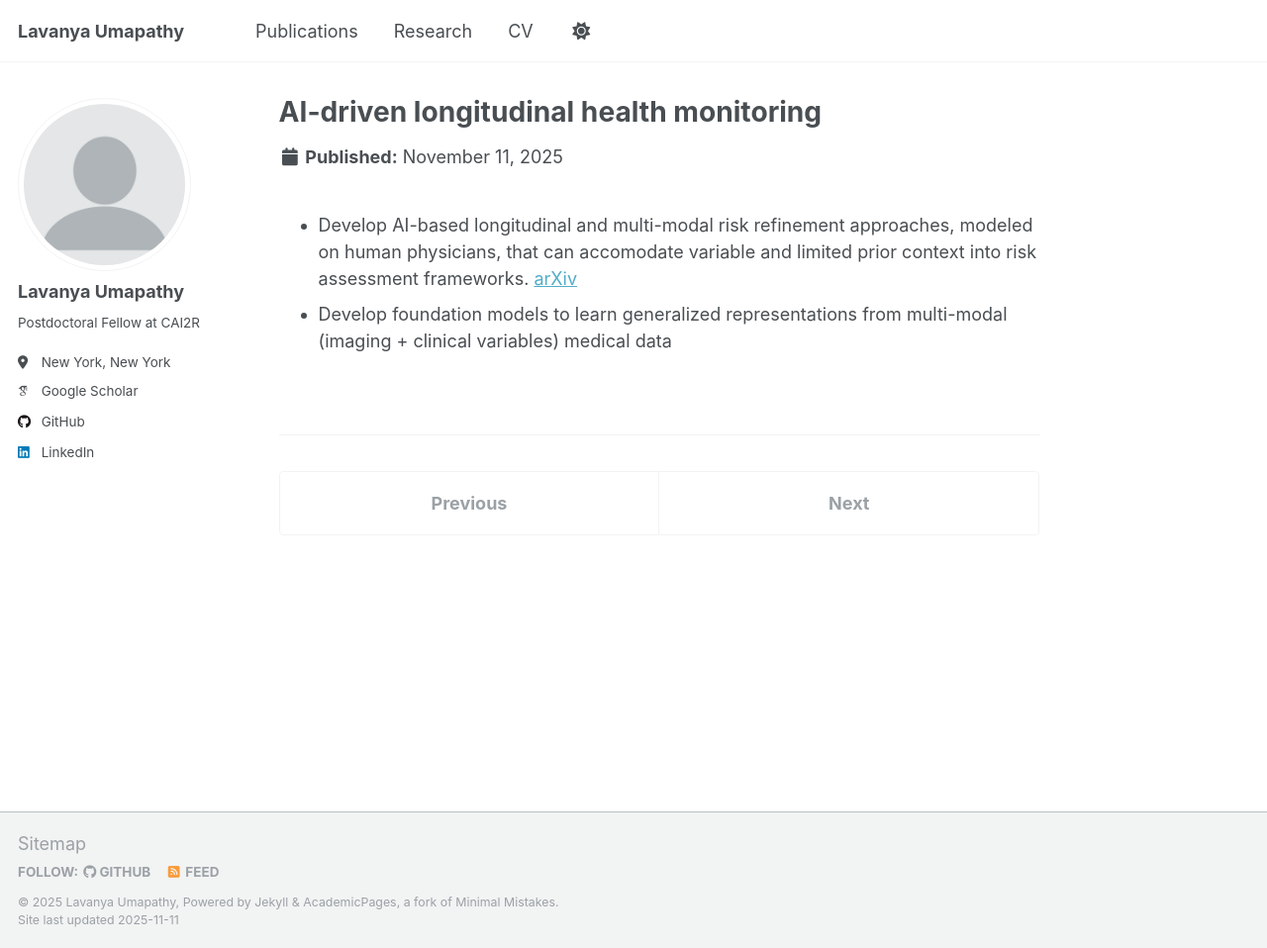
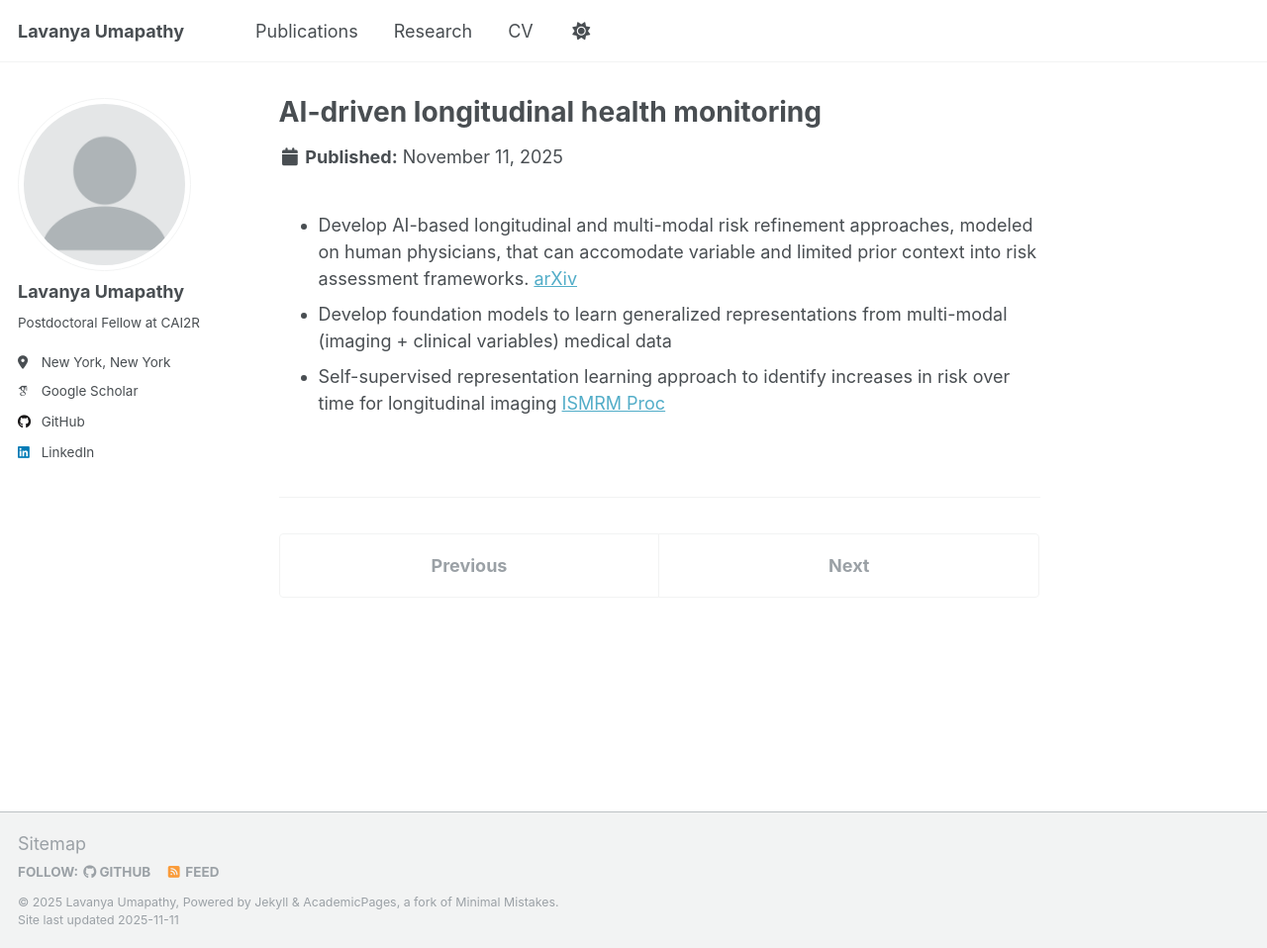
Before and after one commit to lunastra26/lunastra26.github.io, a Jekyll site: the page built from _research/2025-b-prior-context-risk-assessment.md, in a window 1280 px wide and 958 px high. Shown: the whole window at 99% size. Built offline with Jekyll 4.4.1, drawn with Linux system fonts in a browser that asks for light colours; some web fonts are replaced.

Commit message:
Update 2025-b-prior-context-risk-assessment.md

```diff
--- a/_research/2025-b-prior-context-risk-assessment.md
+++ b/_research/2025-b-prior-context-risk-assessment.md
@@ -5,4 +5,5 @@ collection: research
 <ul>
   <li> Develop AI-based longitudinal and multi-modal risk refinement approaches, modeled on human physicians, that can accomodate variable and limited prior context into risk assessment frameworks. <a href="https://arxiv.org/abs/2510.15591" target="_blank">arXiv</a> </li>
   <li> Develop foundation models to learn generalized representations from multi-modal (imaging + clinical variables) medical data </li>
+  <li> Self-supervised representation learning approach to identify increases in risk over time for longitudinal imaging  <a href="https://archive.ismrm.org/2024/0873.html" target="_blank">ISMRM Proc</a> </li>
 </ul>
```
